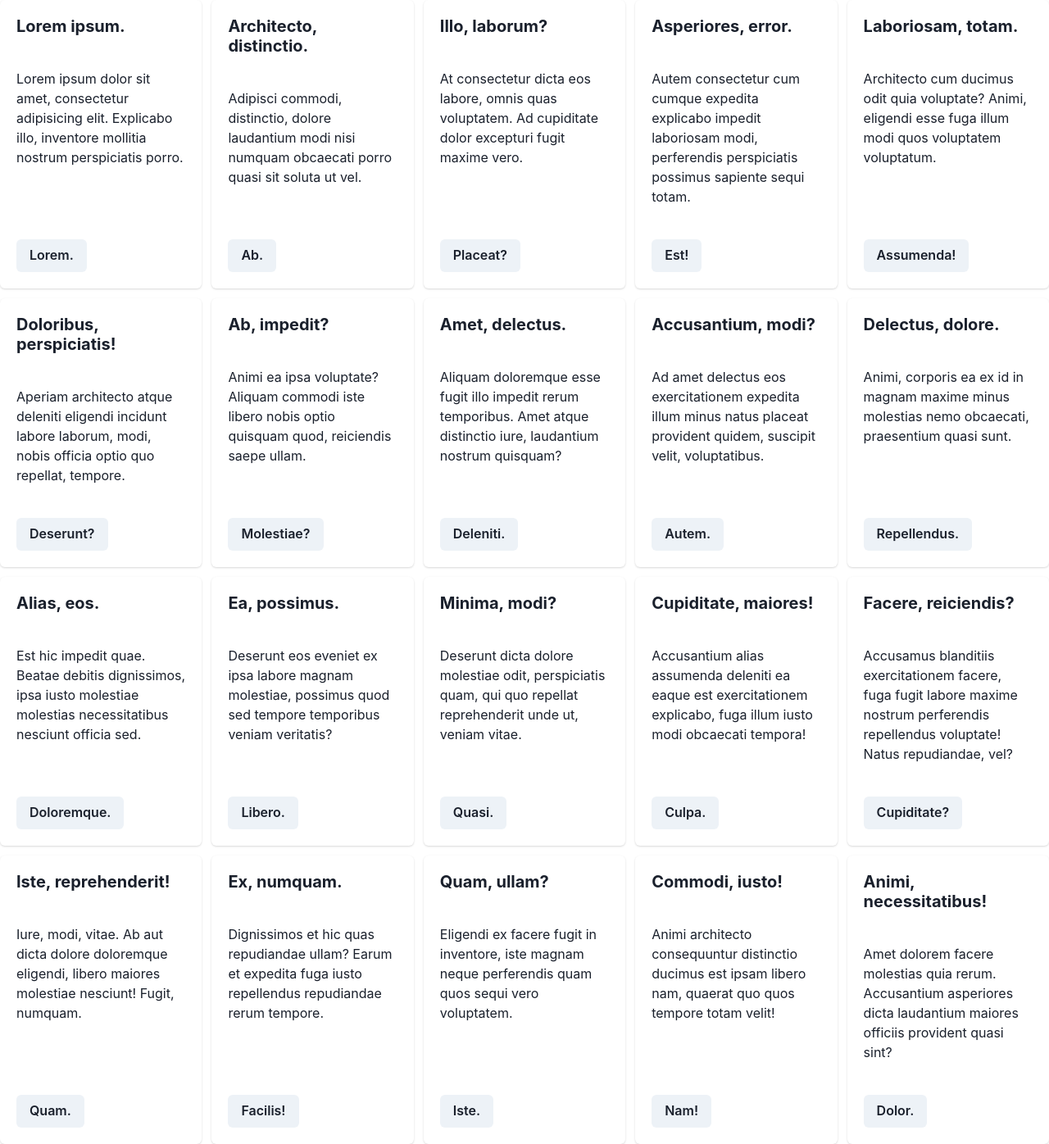
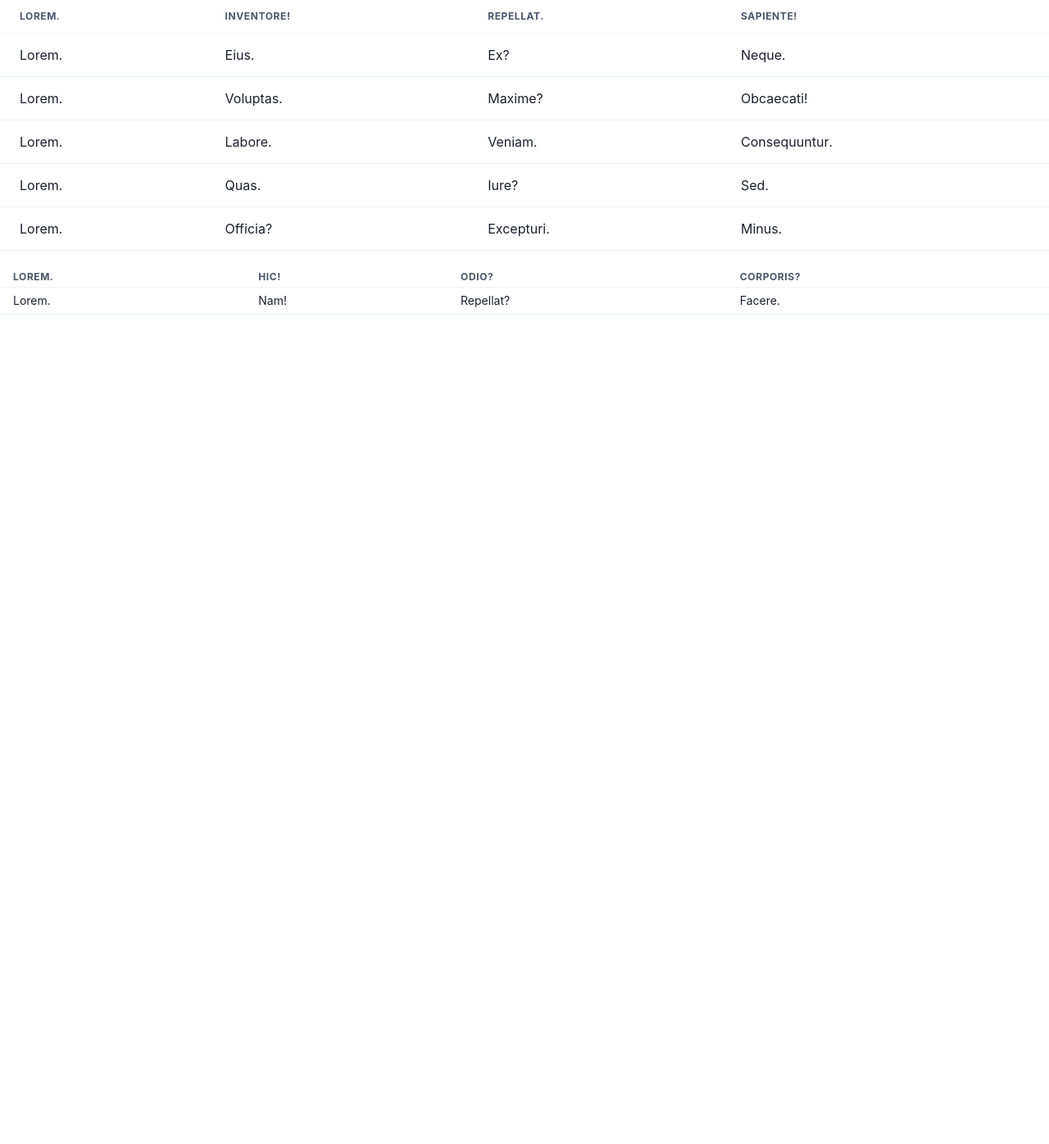
Before and after one commit to hoonil1/hoonil_react, a React (Create React App) app: page / in a window 1280 px wide. Shown: the whole page at 82% size. After the commit the page ends 800 px from the top, so only its background shows below. Built offline with nearby package versions, Linux system fonts and the light colour scheme.

Commit message:
Table 작성, 및 사용 Table,Tbody,Thead,Th,Tr,Td

```diff
--- a/src/App.js
+++ b/src/App.js
@@ -8,252 +8,83 @@ import {
   Flex,
   SimpleGrid,
   Button,
+  Table,
+  Th,
+  Tbody,
+  Thead,
+  Tr,
+  Td,
 } from "@chakra-ui/react";
 
 function App() {
   return (
     <>
-      <SimpleGrid gap={3} columns={{ base: 2, xl: 5 }}>
-        <Card>
-          <CardHeader>
-            <Heading size="md">Lorem ipsum.</Heading>
-          </CardHeader>
-          <CardBody>
-            Lorem ipsum dolor sit amet, consectetur adipisicing elit. Explicabo
-            illo, inventore mollitia nostrum perspiciatis porro.
-          </CardBody>
-          <CardFooter>
-            <Button>Lorem.</Button>
-          </CardFooter>
-        </Card>
-        <Card>
-          <CardHeader>
-            <Heading size="md">Architecto, distinctio.</Heading>
-          </CardHeader>
-          <CardBody>
-            Adipisci commodi, distinctio, dolore laudantium modi nisi numquam
-            obcaecati porro quasi sit soluta ut vel.
-          </CardBody>
-          <CardFooter>
-            <Button>Ab.</Button>
-          </CardFooter>
-        </Card>
-        <Card>
-          <CardHeader>
-            <Heading size="md">Illo, laborum?</Heading>
-          </CardHeader>
-          <CardBody>
-            At consectetur dicta eos labore, omnis quas voluptatem. Ad
-            cupiditate dolor excepturi fugit maxime vero.
-          </CardBody>
-          <CardFooter>
-            <Button>Placeat?</Button>
-          </CardFooter>
-        </Card>
-        <Card>
-          <CardHeader>
-            <Heading size="md">Asperiores, error.</Heading>
-          </CardHeader>
-          <CardBody>
-            Autem consectetur cum cumque expedita explicabo impedit laboriosam
-            modi, perferendis perspiciatis possimus sapiente sequi totam.
-          </CardBody>
-          <CardFooter>
-            <Button>Est!</Button>
-          </CardFooter>
-        </Card>
-        <Card>
-          <CardHeader>
-            <Heading size="md">Laboriosam, totam.</Heading>
-          </CardHeader>
-          <CardBody>
-            Architecto cum ducimus odit quia voluptate? Animi, eligendi esse
-            fuga illum modi quos voluptatem voluptatum.
-          </CardBody>
-          <CardFooter>
-            <Button>Assumenda!</Button>
-          </CardFooter>
-        </Card>
-        <Card>
-          <CardHeader>
-            <Heading size="md">Doloribus, perspiciatis!</Heading>
-          </CardHeader>
-          <CardBody>
-            Aperiam architecto atque deleniti eligendi incidunt labore laborum,
-            modi, nobis officia optio quo repellat, tempore.
-          </CardBody>
-          <CardFooter>
-            <Button>Deserunt?</Button>
-          </CardFooter>
-        </Card>
-        <Card>
-          <CardHeader>
-            <Heading size="md">Ab, impedit?</Heading>
-          </CardHeader>
-          <CardBody>
-            Animi ea ipsa voluptate? Aliquam commodi iste libero nobis optio
-            quisquam quod, reiciendis saepe ullam.
-          </CardBody>
-          <CardFooter>
-            <Button>Molestiae?</Button>
-          </CardFooter>
-        </Card>
-        <Card>
-          <CardHeader>
-            <Heading size="md">Amet, delectus.</Heading>
-          </CardHeader>
-          <CardBody>
-            Aliquam doloremque esse fugit illo impedit rerum temporibus. Amet
-            atque distinctio iure, laudantium nostrum quisquam?
-          </CardBody>
-          <CardFooter>
-            <Button>Deleniti.</Button>
-          </CardFooter>
-        </Card>
-        <Card>
-          <CardHeader>
-            <Heading size="md">Accusantium, modi?</Heading>
-          </CardHeader>
-          <CardBody>
-            Ad amet delectus eos exercitationem expedita illum minus natus
-            placeat provident quidem, suscipit velit, voluptatibus.
-          </CardBody>
-          <CardFooter>
-            <Button>Autem.</Button>
-          </CardFooter>
-        </Card>
-        <Card>
-          <CardHeader>
-            <Heading size="md">Delectus, dolore.</Heading>
-          </CardHeader>
-          <CardBody>
-            Animi, corporis ea ex id in magnam maxime minus molestias nemo
-            obcaecati, praesentium quasi sunt.
-          </CardBody>
-          <CardFooter>
-            <Button>Repellendus.</Button>
-          </CardFooter>
-        </Card>
-        <Card>
-          <CardHeader>
-            <Heading size="md">Alias, eos.</Heading>
-          </CardHeader>
-          <CardBody>
-            Est hic impedit quae. Beatae debitis dignissimos, ipsa iusto
-            molestiae molestias necessitatibus nesciunt officia sed.
-          </CardBody>
-          <CardFooter>
-            <Button>Doloremque.</Button>
-          </CardFooter>
-        </Card>
-        <Card>
-          <CardHeader>
-            <Heading size="md">Ea, possimus.</Heading>
-          </CardHeader>
-          <CardBody>
-            Deserunt eos eveniet ex ipsa labore magnam molestiae, possimus quod
-            sed tempore temporibus veniam veritatis?
-          </CardBody>
-          <CardFooter>
-            <Button>Libero.</Button>
-          </CardFooter>
-        </Card>
-        <Card>
-          <CardHeader>
-            <Heading size="md">Minima, modi?</Heading>
-          </CardHeader>
-          <CardBody>
-            Deserunt dicta dolore molestiae odit, perspiciatis quam, qui quo
-            repellat reprehenderit unde ut, veniam vitae.
-          </CardBody>
-          <CardFooter>
-            <Button>Quasi.</Button>
-          </CardFooter>
-        </Card>
-        <Card>
-          <CardHeader>
-            <Heading size="md">Cupiditate, maiores!</Heading>
-          </CardHeader>
-          <CardBody>
-            Accusantium alias assumenda deleniti ea eaque est exercitationem
-            explicabo, fuga illum iusto modi obcaecati tempora!
-          </CardBody>
-          <CardFooter>
-            <Button>Culpa.</Button>
-          </CardFooter>
-        </Card>
-        <Card>
-          <CardHeader>
-            <Heading size="md">Facere, reiciendis?</Heading>
-          </CardHeader>
-          <CardBody>
-            Accusamus blanditiis exercitationem facere, fuga fugit labore maxime
-            nostrum perferendis repellendus voluptate! Natus repudiandae, vel?
-          </CardBody>
-          <CardFooter>
-            <Button>Cupiditate?</Button>
-          </CardFooter>
-        </Card>
-        <Card>
-          <CardHeader>
-            <Heading size="md">Iste, reprehenderit!</Heading>
-          </CardHeader>
-          <CardBody>
-            Iure, modi, vitae. Ab aut dicta dolore doloremque eligendi, libero
-            maiores molestiae nesciunt! Fugit, numquam.
-          </CardBody>
-          <CardFooter>
-            <Button>Quam.</Button>
-          </CardFooter>
-        </Card>
-        <Card>
-          <CardHeader>
-            <Heading size="md">Ex, numquam.</Heading>
-          </CardHeader>
-          <CardBody>
-            Dignissimos et hic quas repudiandae ullam? Earum et expedita fuga
-            iusto repellendus repudiandae rerum tempore.
-          </CardBody>
-          <CardFooter>
-            <Button>Facilis!</Button>
-          </CardFooter>
-        </Card>
-        <Card>
-          <CardHeader>
-            <Heading size="md">Quam, ullam?</Heading>
-          </CardHeader>
-          <CardBody>
-            Eligendi ex facere fugit in inventore, iste magnam neque perferendis
-            quam quos sequi vero voluptatem.
-          </CardBody>
-          <CardFooter>
-            <Button>Iste.</Button>
-          </CardFooter>
-        </Card>
-        <Card>
-          <CardHeader>
-            <Heading size="md">Commodi, iusto!</Heading>
-          </CardHeader>
-          <CardBody>
-            Animi architecto consequuntur distinctio ducimus est ipsam libero
-            nam, quaerat quo quos tempore totam velit!
-          </CardBody>
-          <CardFooter>
-            <Button>Nam!</Button>
-          </CardFooter>
-        </Card>
-        <Card>
-          <CardHeader>
-            <Heading size="md">Animi, necessitatibus!</Heading>
-          </CardHeader>
-          <CardBody>
-            Amet dolorem facere molestias quia rerum. Accusantium asperiores
-            dicta laudantium maiores officiis provident quasi sint?
-          </CardBody>
-          <CardFooter>
-            <Button>Dolor.</Button>
-          </CardFooter>
-        </Card>
+      <SimpleGrid columns={1} gap={5}>
+        <Box>
+          {/* Table>Thead>Tr>Th*4>lorem1^^^Tbody>Tr*5>Td*4>lorem1 */}
+          <Table>
+            <Thead>
+              <Tr>
+                <Th>Lorem.</Th>
+                <Th>Inventore!</Th>
+                <Th>Repellat.</Th>
+                <Th>Sapiente!</Th>
+              </Tr>
+            </Thead>
+            <Tbody>
+              <Tr>
+                <Td>Lorem.</Td>
+                <Td>Eius.</Td>
+                <Td>Ex?</Td>
+                <Td>Neque.</Td>
+              </Tr>
+              <Tr>
+                <Td>Lorem.</Td>
+                <Td>Voluptas.</Td>
+                <Td>Maxime?</Td>
+                <Td>Obcaecati!</Td>
+              </Tr>
+              <Tr>
+                <Td>Lorem.</Td>
+                <Td>Labore.</Td>
+                <Td>Veniam.</Td>
+                <Td>Consequuntur.</Td>
+              </Tr>
+              <Tr>
+                <Td>Lorem.</Td>
+                <Td>Quas.</Td>
+                <Td>Iure?</Td>
+                <Td>Sed.</Td>
+              </Tr>
+              <Tr>
+                <Td>Lorem.</Td>
+                <Td>Officia?</Td>
+                <Td>Excepturi.</Td>
+                <Td>Minus.</Td>
+              </Tr>
+            </Tbody>
+          </Table>
+        </Box>
+        <Box>
+          <Table variant="simple" size={"sm"}>
+            <Thead>
+              <Tr>
+                <Th>Lorem.</Th>
+                <Th>Hic!</Th>
+                <Th>Odio?</Th>
+                <Th>Corporis?</Th>
+              </Tr>
+            </Thead>
+            <Tbody>
+              <Tr>
+                <Td>Lorem.</Td>
+                <Td>Nam!</Td>
+                <Td>Repellat?</Td>
+                <Td>Facere.</Td>
+              </Tr>
+            </Tbody>
+          </Table>
+        </Box>
       </SimpleGrid>
     </>
   );
```
